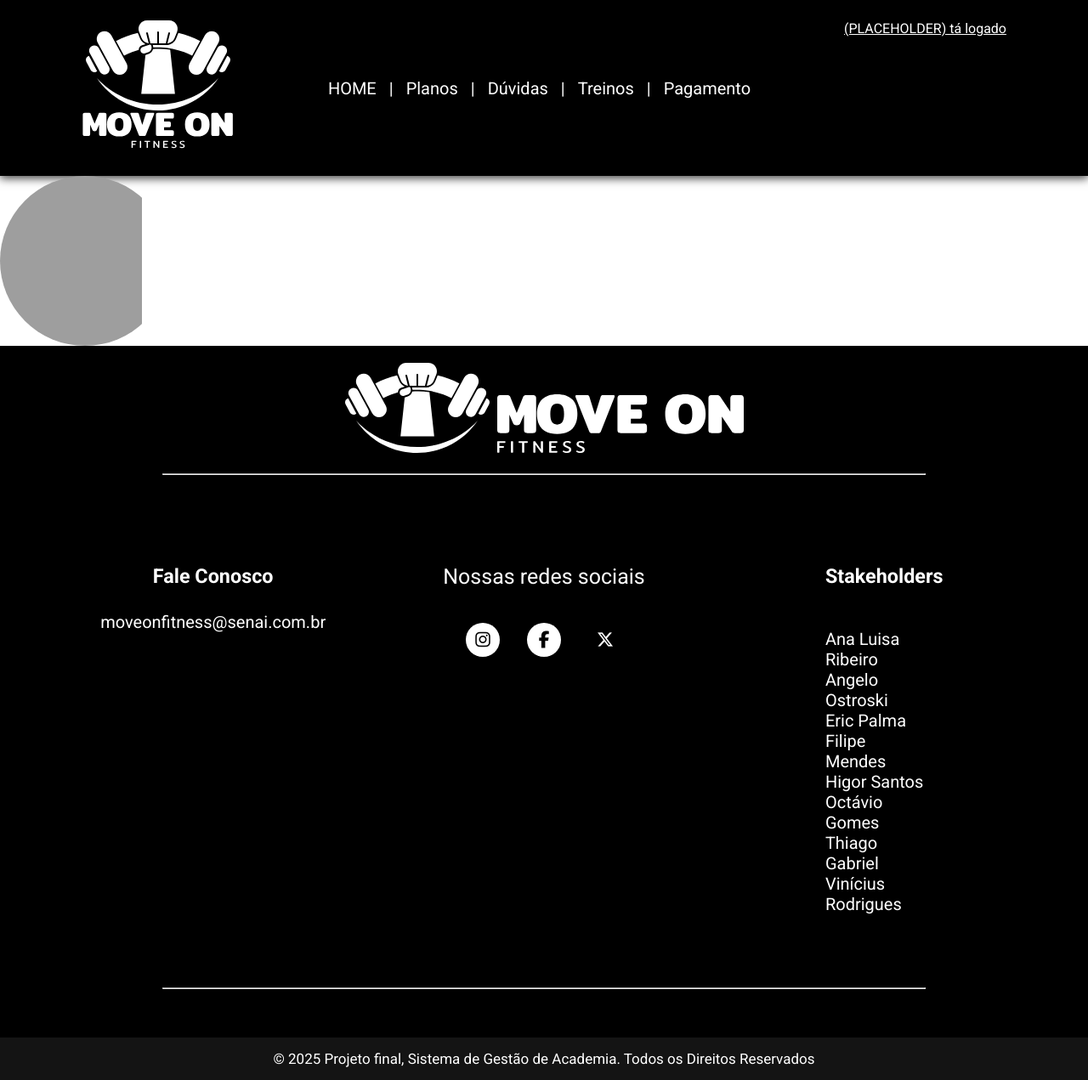
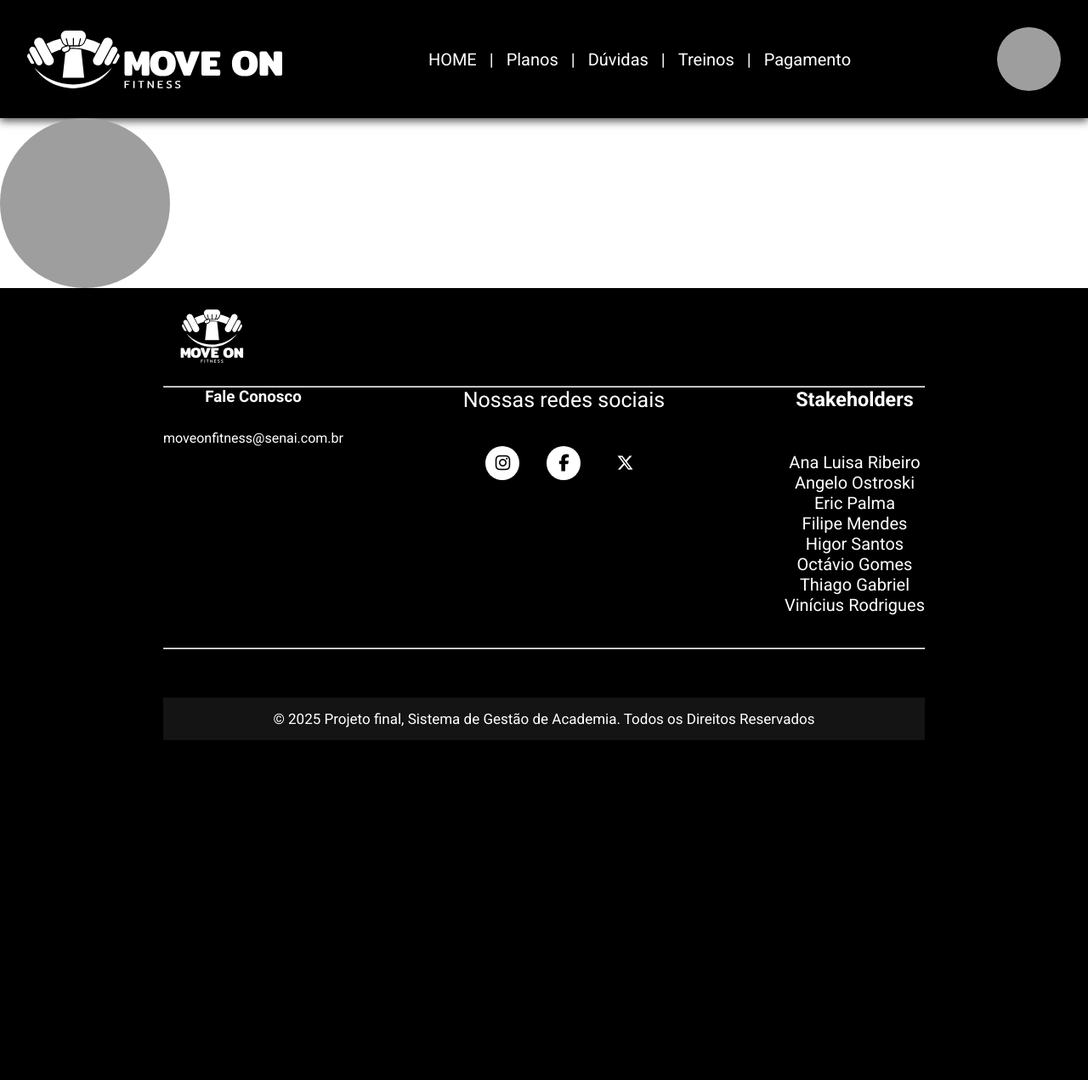
Before and after one commit to Eric-codecrypt/TCC, a PHP site: page /View/UserView.php in a window 1280 px wide. Shown: the whole page at 85% size. After the commit the page ends 871 px from the top, so only its background shows below. Run offline with PHP 8.4, Linux system fonts and the light colour scheme; the visitor is signed in with stand-in values (Sample User, id 1); data comes from the database, SQL or seed files in the repository; data that the repository does not hold is empty; some web fonts are replaced; grey boxes are pictures that could not be loaded.

Commit message:
nem lembro oq fiz

```diff
--- a/View/UserView.php
+++ b/View/UserView.php
@@ -5,7 +5,7 @@ include_once '../Config.php';
 
 // Verificar se o usuário está autenticado
 if (!isset($_SESSION['user_id'])) {
-    header("Location: login.php");
+    header("Location: LoginAccount.php");
     exit;
 }
 
--- a/View/css/style.css
+++ b/View/css/style.css
@@ -19,12 +19,26 @@ header {
 .nav-bar {
     display: flex;
     justify-content: space-between;
-    padding: 1.5rem 6rem;
+    padding: 2rem;
+    align-items: center;
 }
 
 .logo {
     display: flex;
     align-items: center;
+    mask-image: url('../IMG/Move-On-Logo-vert.svg');
+    mask-size: contain;
+    mask-position: center;
+    mask-repeat: no-repeat;
+    height: 75px;
+    max-width: 50vw;
+    aspect-ratio: 4/1;
+    background-color: white;
+}
+.logo.square{
+    mask-image: url('../IMG/Move-On-Logo-square.svg');
+    aspect-ratio: 1/1;
+    width: 75px;
 }
 
 .logo a svg {
@@ -105,6 +119,12 @@ li p {
     font-size: 20px;
     color: #ffffff;
     text-decoration: none;
+}
+
+.pfp-hamb{
+    display: flex;
+    gap:1rem;
+    align-items: center;
 }
 
 .mobile-menu-icon {
@@ -289,7 +309,6 @@ footer {
 }
 
 footer hr {
-    width: 70%;
     margin: 0 auto;
 
     background-color: white;
@@ -300,12 +319,15 @@ footer hr {
     color: #ffffff;
 }
 
+.footer-sect{
+    width: 70%;
+    margin:auto
+}
 .footer-content {
-    display: grid;
-    grid-template-columns: repeat(3, 1fr);
+    display: flex;
+    gap: 1rem;
+    justify-content: space-between;
     text-align: center;
-    padding: 3rem 3.5rem;
-        font-size: 20px;
 }
 
 .footer-contacts h3 {
@@ -378,14 +400,6 @@ footer hr {
         font-size: 20px;
 }
 
-.seplist {
-    background-color: #af424200;
-    width: 30%;
-    margin: 0 auto;
-    text-align: left;
-        font-size: 20px;
-}
-
 .footer-copyright {
     background-color: #141414;
     text-align: center;
@@ -442,7 +456,6 @@ footer hr {
     .mobile-menu-icon {
         display: block;
         align-items: center;
-        padding-top: 50px;
     }
 
     .mobile-menu-icon button {
@@ -490,14 +503,6 @@ footer hr {
 
     .sobre {
         flex-direction: column;
-    }
-
-    .footer-content {
-        display: grid;
-        grid-template-columns: repeat(1, 1fr);
-        gap: 40px;
-        text-align: center;
-        padding: 3rem 3.5rem;
     }
 
     .seplist {
--- a/View/footer.php
+++ b/View/footer.php
@@ -1,11 +1,12 @@
 <footer>
+    <div class="footer-sect">
         <div class="logofoot">
-            <a href="" style="fill:white">
-                <?php include __DIR__ . "\IMG\Move-On-Logo-vert.svg"; ?>
-            </a>
+            <div class="logo square">
+
+            </div>
         </div>
 
-        <hr><br><br><br>
+        <hr>
 
         <div class="containerinfo">
 
@@ -59,5 +60,5 @@
                 Todos os Direitos Reservados</p>
         </div>
 
-
+    </div>
     </footer>
--- a/View/header.php
+++ b/View/header.php
@@ -8,11 +8,8 @@ if(!isset($_SESSION['user_id']) && isset($_COOKIE['user_id'])){
 ?>
 <header>
         <nav class="nav-bar">
-            <div class="logo">
-                <a href="">
-                    <?php include __DIR__."/IMG/Move-On-Logo-square.svg";?>
+            <a class="logo" href="landing.php">
             </a>
-            </div>
 
             <div class="nav-list">
                 <ul>
@@ -36,19 +33,28 @@ if(!isset($_SESSION['user_id']) && isset($_COOKIE['user_id'])){
 
                 </ul>
             </div>
+            <div class="pfp-hamb">
                 <?php if(!isset($_SESSION['user_id'])):?>
                     <div class="landing-button">
                         <button class="login-button"><a href="LoginAccount.php"> Log in</a></button>
                         <button class="sign-button"><a href="CreateAccount.php"> Sign up</a></button>
                     </div>
                 <?php else:?>
-                <a href='UserView.php' style="color:white"> (PLACEHOLDER) tá logado</a>
+                    <?php if(isset($nome_arquivo_fotoperfil)):?>
+                        <a class="pfp mini" href="usuario.php">
+                            <img src="IMG/pfps/<?=$nome_arquivo_fotoperfil?>">
+                        </a>
+                    <?php else:?>
+                        <a class="pfp mini" href="usuario.php">
+                            <img src="IMG/PFPpadrao.png">
+                        </a>
+                    <?php endif;?>
                 <?php endif;?>
                         <!-- Ícone do menu hamburger (visível só no mobile) -->
                 <div class="mobile-menu-icon">
                     <button onclick="menuShow()"><i class="fa-solid fa-bars"></i></button>
                 </div>
-
+            </div>
 
         </nav>
 
```
Also changed, not shown: View/IMG/mudarFotoPerfil.png (added). Lines whose indentation alone changed are shown as unchanged.
